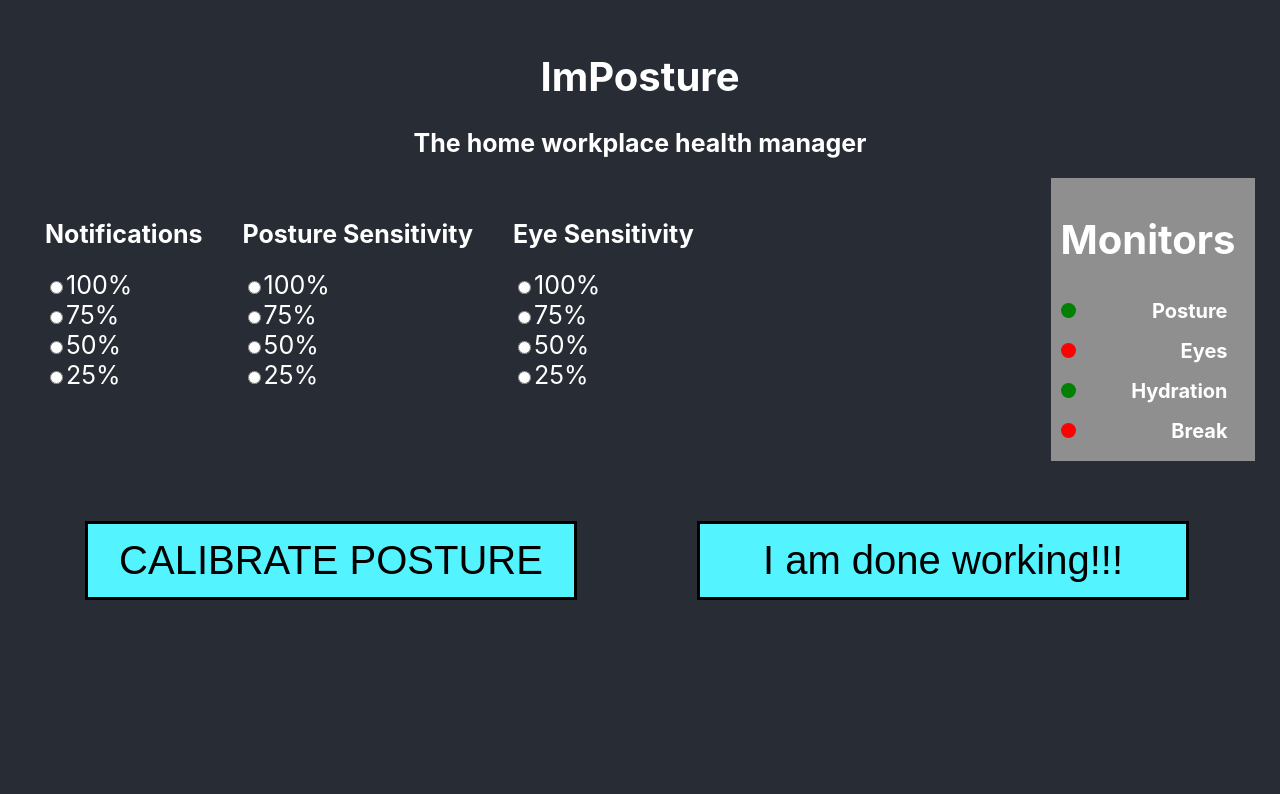
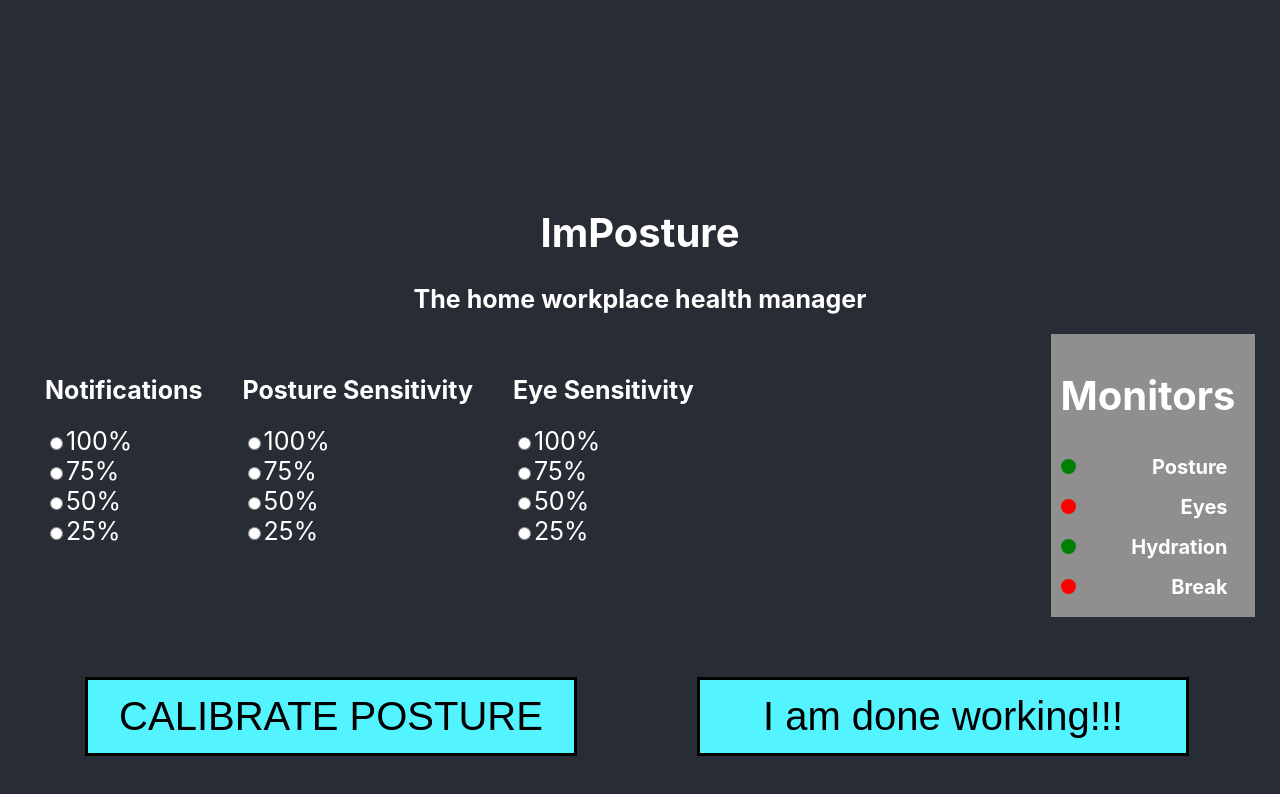
Before and after one commit to WillChen789/DubHacks2020, a React (Create React App) app in the folder app/: page / in a window 1280 px wide. Shown: the top 794 px of the page. Built offline with nearby package versions, Linux system fonts and the light colour scheme.

Commit message:
enable video

```diff
--- a/app/src/index.js
+++ b/app/src/index.js
@@ -18,8 +18,8 @@ class App extends React.Component {
     return (
       <div className="App">
           <div>
-              <div id="main" style={{display: 'none'}}>
-                  <video id="video" playsInline style={{display: 'none'}}>
+              <div id="main" style={{display: 'inline'}}>
+                  <video id="video" playsInline style={{display: 'inline'}}>
                   </video>
                   <canvas id="output" />
               </div>
```
